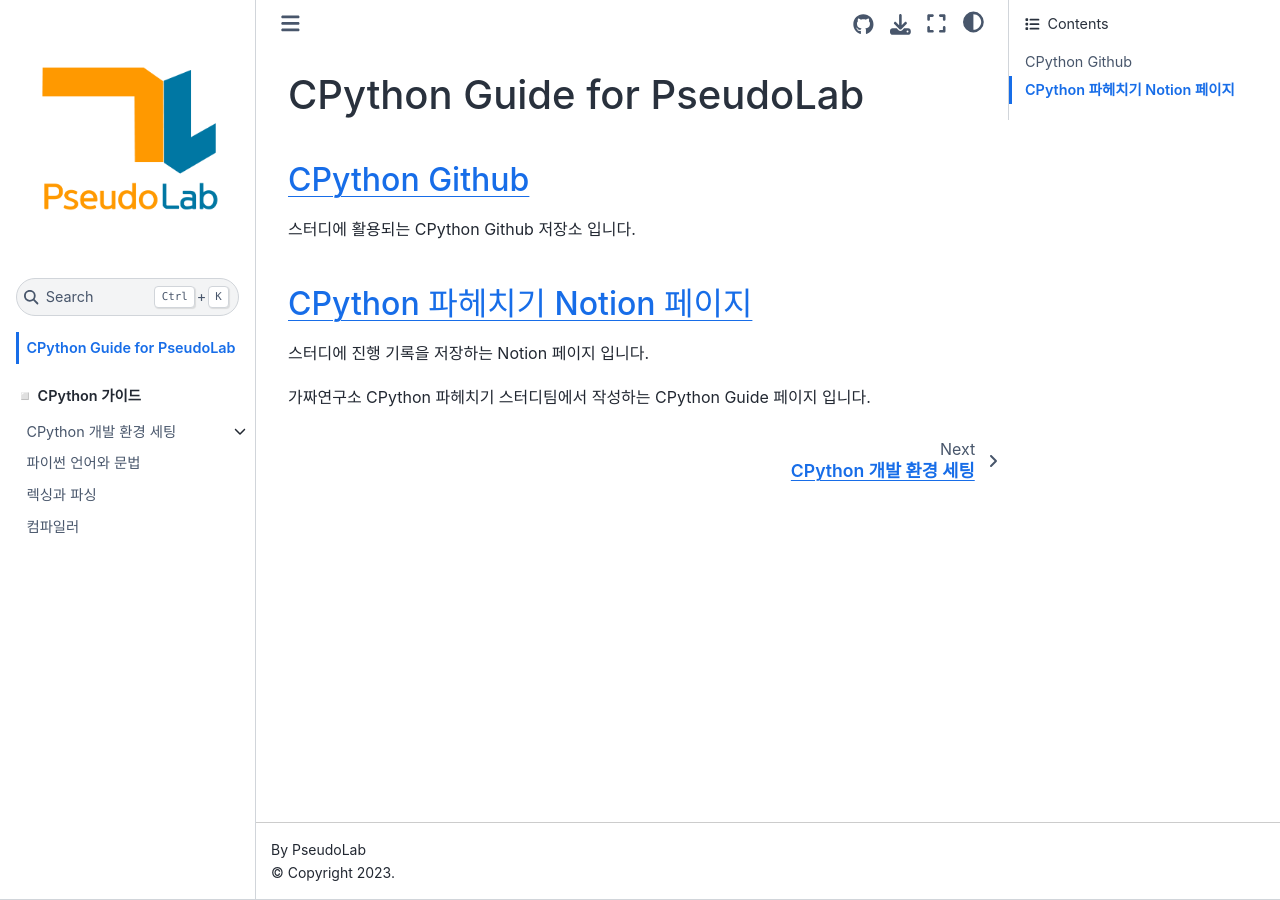
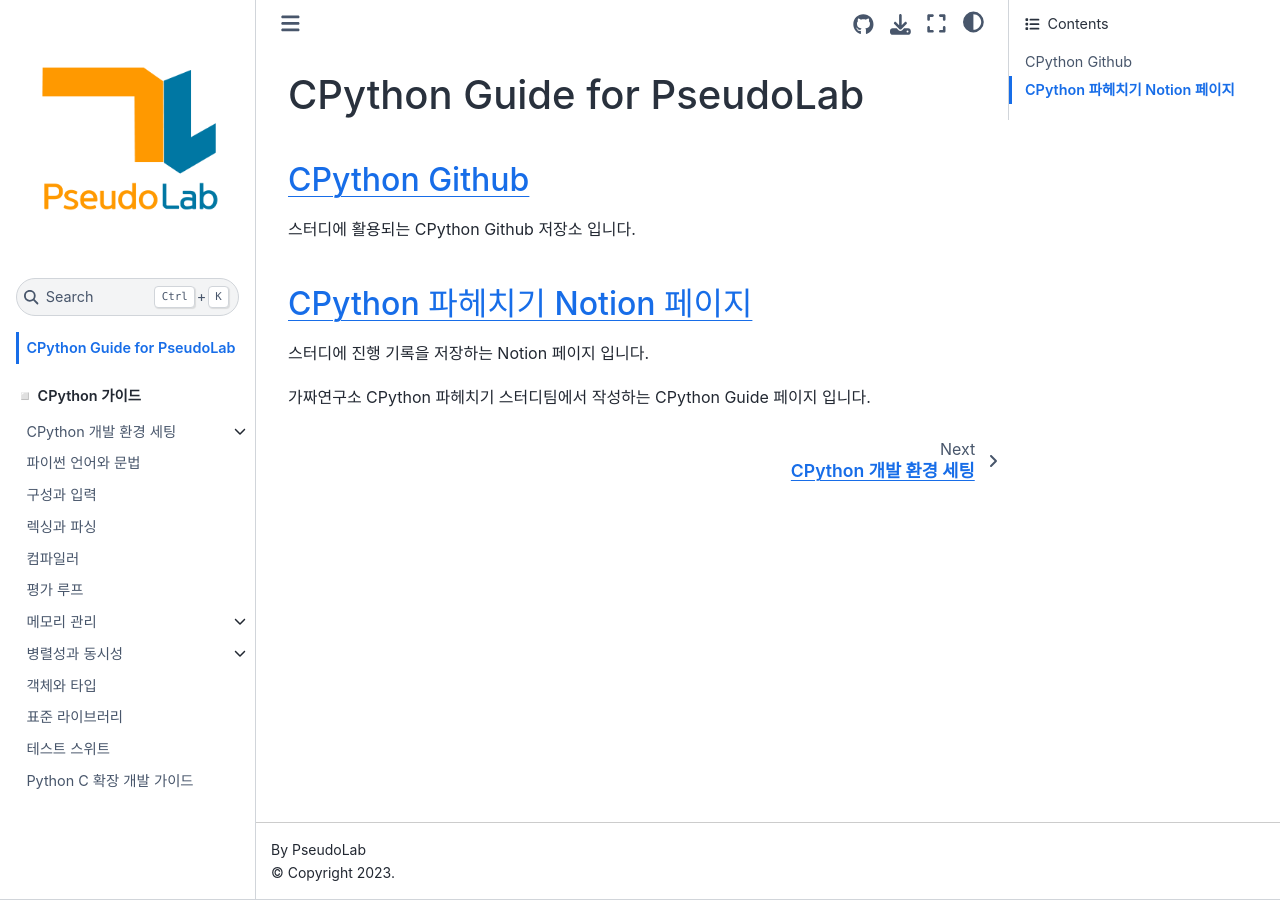
Before and after one commit to Pseudo-Lab/CPython-Guide, a Jupyter Book: the page built from book/intro.md, in a window 1280 px wide. Built offline with Jupyter Book 1.0.4 settings and Sphinx 7.4.7 and the Sphinx Book theme 1.1.4, drawn with Linux system fonts in a browser that asks for light colours; comment, search, counter and statistics services are not loaded.

Commit message:
모든 챕터에 대한 md 파일 생성 및 toc 설정

```diff
--- a/book/_toc.yml
+++ b/book/_toc.yml
@@ -7,8 +7,23 @@
     sections:
       - file: docs/0_1_directory_structure
   - file: docs/4_0_python_grammar
+  - file: docs/5_0_config_and_input
   - file: docs/6_0_rexing_and_parsing
   - file: docs/7_0_compiler
+  - file: docs/8_0_eval_loop
+  - file: docs/9_0_memory
+    sections:
+      - file: docs/9_1_memory_pool
+      - file: docs/9_2_garbage_collection
+  - file: docs/10_0_parallel_and_concurrent
+    sections:
+      - file: docs/10_1_process
+      - file: docs/10_2_thread
+      - file: docs/10_3_async
+  - file: docs/11_0_object_and_type
+  - file: docs/12_0_standard_library
+  - file: docs/13_0_test_suite
+  - file: docs/14_0_c_extension
 
 #- caption: ◽ 샘플
 #  - file: docs/sample/markdown-example
--- /dev/null
+++ b/book/docs/10_0_parallel_and_concurrent.md
@@ -0,0 +1 @@
+# 병렬성과 동시성
--- /dev/null
+++ b/book/docs/10_1_process.md
@@ -0,0 +1 @@
+# 프로세스
--- /dev/null
+++ b/book/docs/10_2_thread.md
@@ -0,0 +1 @@
+# 스레드
--- /dev/null
+++ b/book/docs/10_3_async.md
@@ -0,0 +1 @@
+# 비동기 프로그래밍
--- /dev/null
+++ b/book/docs/11_0_object_and_type.md
@@ -0,0 +1 @@
+# 객체와 타입
--- /dev/null
+++ b/book/docs/12_0_standard_library.md
@@ -0,0 +1 @@
+# 표준 라이브러리
--- /dev/null
+++ b/book/docs/13_0_test_suite.md
@@ -0,0 +1 @@
+# 테스트 스위트
--- /dev/null
+++ b/book/docs/14_0_c_extension.md
@@ -0,0 +1 @@
+# Python C 확장 개발 가이드
--- /dev/null
+++ b/book/docs/5_0_config_and_input.md
@@ -0,0 +1 @@
+# 구성과 입력
--- /dev/null
+++ b/book/docs/8_0_eval_loop.md
@@ -0,0 +1 @@
+# 평가 루프
--- /dev/null
+++ b/book/docs/9_0_memory.md
@@ -0,0 +1 @@
+# 메모리 관리
--- /dev/null
+++ b/book/docs/9_1_memory_pool.md
@@ -0,0 +1 @@
+# 메모리 풀
--- /dev/null
+++ b/book/docs/9_2_garbage_collection.md
@@ -0,0 +1 @@
+# 레퍼런스 카운트와 가비지 컬렉션
```
